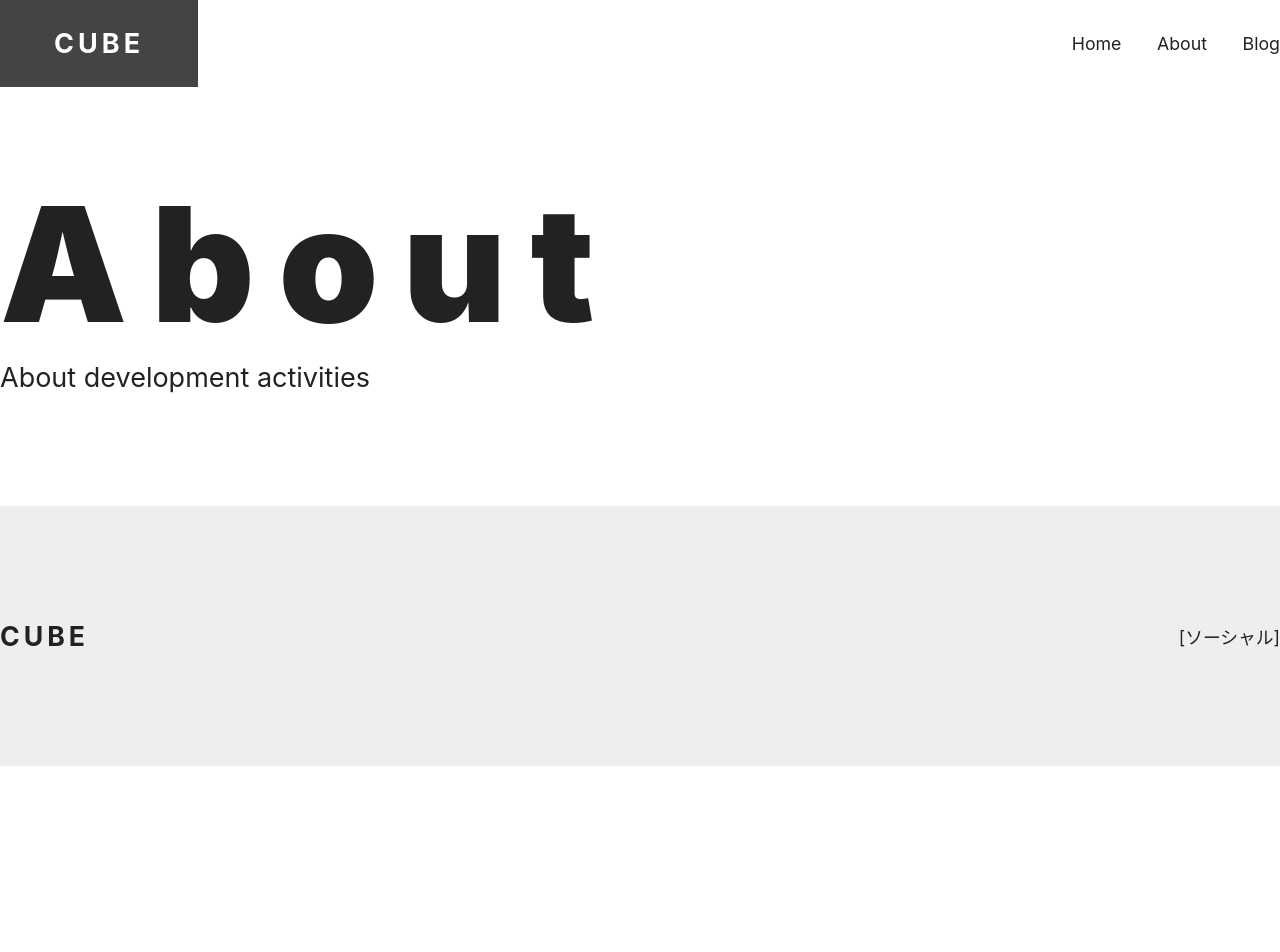
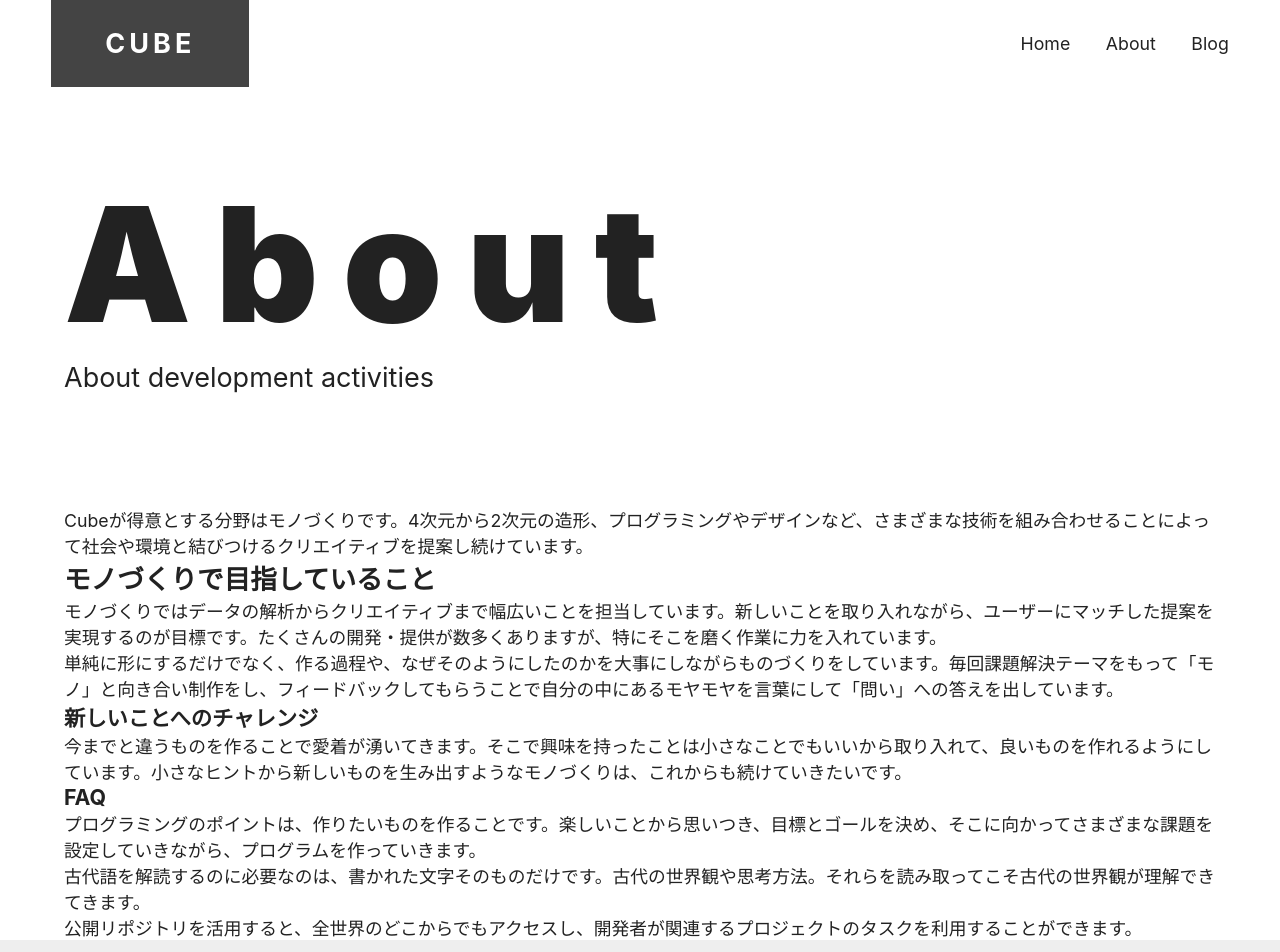
Before and after one commit to itc-n23026/blog, a Next.js app: page /about in a window 1280 px wide. Shown: the top 952 px of the page. Before the commit the page ends 800 px from the top, so only its background shows below. Built offline with nearby package versions, Linux system fonts and the light colour scheme.

Commit message:
Chapter4.5
Containerコンポーネントで横幅を整える

```diff
--- a/components/Footer.js
+++ b/components/Footer.js
@@ -1,12 +1,15 @@
+import Container from 'components/container'
 import Logo from 'components/logo'
 import styles from 'styles/footer.module.css'
 
 const Footer = () => (
   <footer className={styles.wrapper}>
-    <div className={styles.flexContainer}>
-      <Logo />
-      [ソーシャル]
-    </div>
+    <Container>
+      <div className={styles.flexContainer}>
+        <Logo />
+        [ソーシャル]
+      </div>
+    </Container>
   </footer>
 )
 
--- a/components/Header.js
+++ b/components/Header.js
@@ -1,13 +1,16 @@
+import Container from 'components/container'
 import Logo from 'components/logo'
 import Nav from 'components/nav'
 import styles from 'styles/header.module.css'
 
 const Header = () => (
   <header>
-    <div className={styles.flexContainer}>
-      <Logo boxOn />
-      <Nav />
-    </div>
+    <Container large>
+      <div className={styles.flexContainer}>
+        <Logo boxOn />
+        <Nav />
+      </div>
+    </Container>
   </header>
 )
 
--- /dev/null
+++ b/components/container.js
@@ -0,0 +1,7 @@
+import styles from 'styles/container.module.css'
+
+const Container = ({ children, large = false }) => {
+  return <div className={large ? styles.large : styles.default}>{children}</div>
+}
+
+export default Container
--- a/pages/about.js
+++ b/pages/about.js
@@ -1,7 +1,37 @@
+import Container from 'components/container'
 import Hero from 'components/Hero'
 
 const About = () => {
-  return <Hero title='About' subtitle='About development activities' />
+  return (
+    <Container>
+      <Hero title='About' subtitle='About development activities' />
+
+      <p>
+        Cubeが得意とする分野はモノづくりです。4次元から2次元の造形、プログラミングやデザインなど、さまざまな技術を組み合わせることによって社会や環境と結びつけるクリエイティブを提案し続けています。
+      </p>
+      <h2>モノづくりで目指していること</h2>
+      <p>
+        モノづくりではデータの解析からクリエイティブまで幅広いことを担当しています。新しいことを取り入れながら、ユーザーにマッチした提案を実現するのが目標です。たくさんの開発・提供が数多くありますが、特にそこを磨く作業に力を入れています。
+      </p>
+      <p>
+        単純に形にするだけでなく、作る過程や、なぜそのようにしたのかを大事にしながらものづくりをしています。毎回課題解決テーマをもって「モノ」と向き合い制作をし、フィードバックしてもらうことで自分の中にあるモヤモヤを言葉にして「問い」への答えを出しています。
+      </p>
+      <h3>新しいことへのチャレンジ</h3>
+      <p>
+        今までと違うものを作ることで愛着が湧いてきます。そこで興味を持ったことは小さなことでもいいから取り入れて、良いものを作れるようにしています。小さなヒントから新しいものを生み出すようなモノづくりは、これからも続けていきたいです。
+      </p>
+      <h3>FAQ</h3>
+      <p>
+        プログラミングのポイントは、作りたいものを作ることです。楽しいことから思いつき、目標とゴールを決め、そこに向かってさまざまな課題を設定していきながら、プログラムを作っていきます。
+      </p>
+      <p>
+        古代語を解読するのに必要なのは、書かれた文字そのものだけです。古代の世界観や思考方法。それらを読み取ってこそ古代の世界観が理解できてきます。
+      </p>
+      <p>
+        公開リポジトリを活用すると、全世界のどこからでもアクセスし、開発者が関連するプロジェクトのタスクを利用することができます。
+      </p>
+    </Container>
+  )
 }
 
 export default About
```
Also changed, not shown: pages/blog/index.js (+6 -1 lines), pages/index.js (+6 -1 lines), about.txt (added).
